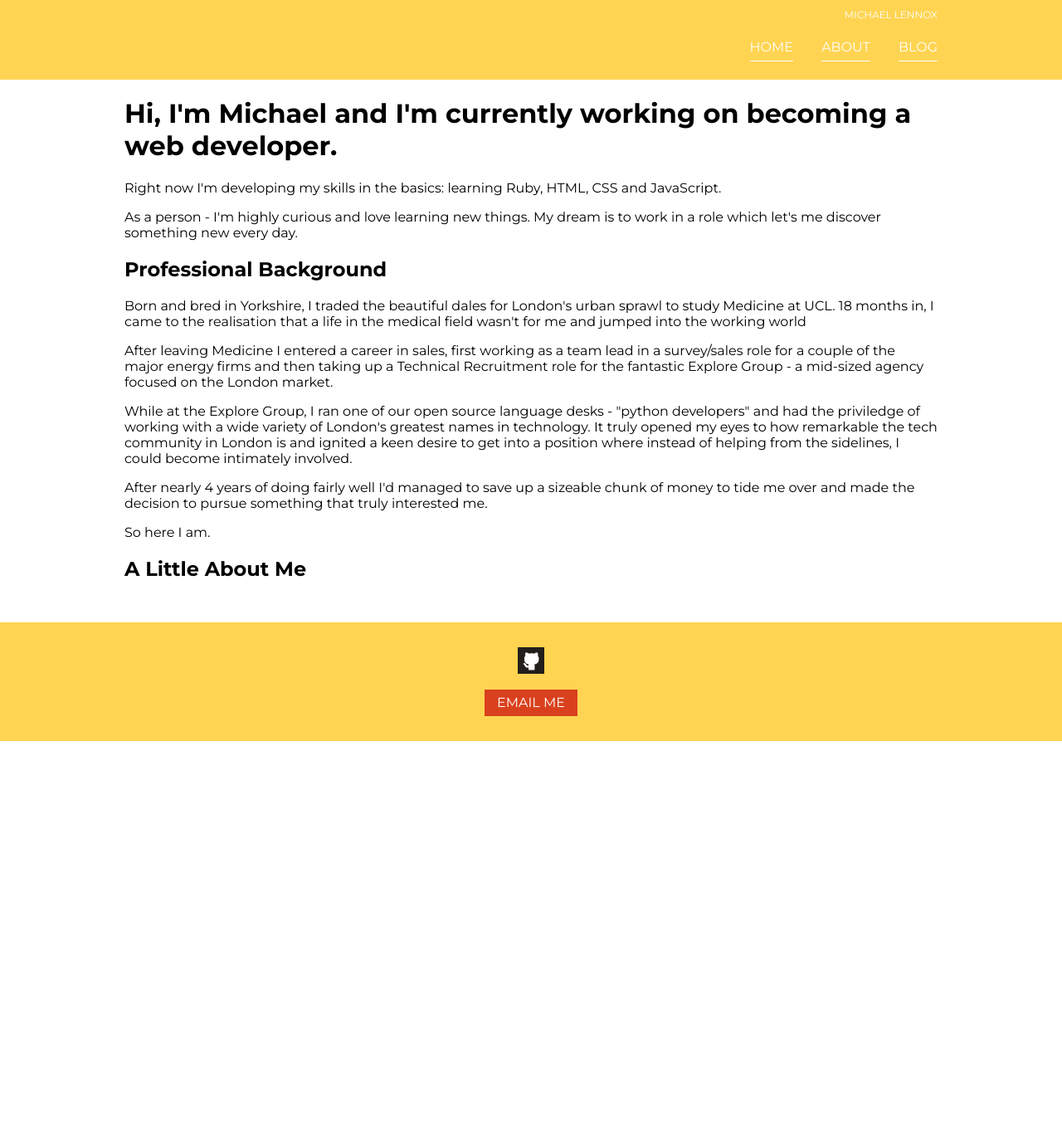
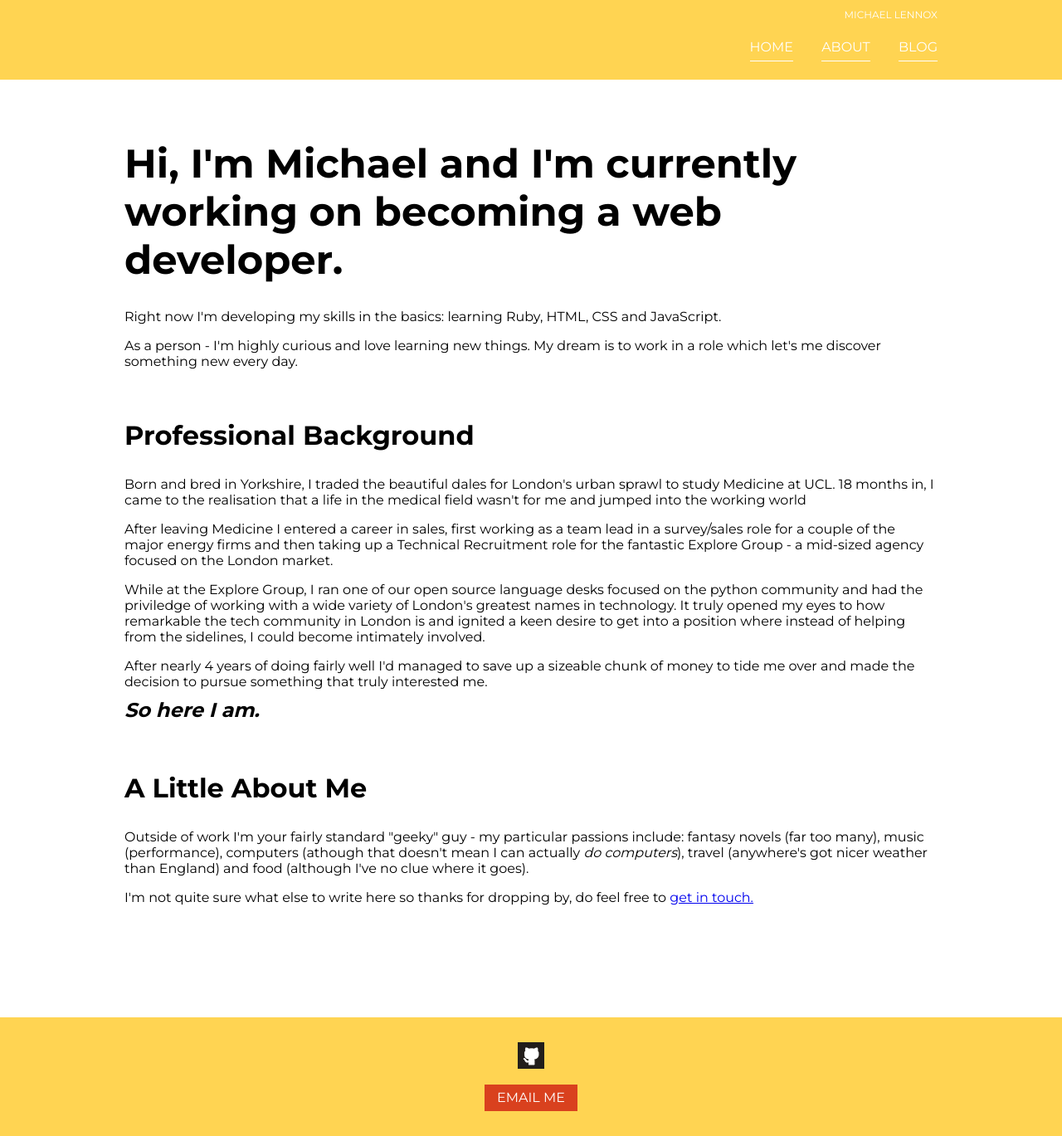
Before and after one commit to michaellennox/michaellennox.github.io, a Jekyll site: the page built from about/index.html, in a window 1280 px wide. Shown: the whole page at 83% size. Built offline with Jekyll 4.4.1, drawn with Linux system fonts in a browser that asks for light colours; nearby versions of some CDN libraries; before the commit the page ends 900 px from its top, so only the background shows below that.

Commit message:
about content done, basic styling done

```diff
--- a/about/index.html
+++ b/about/index.html
@@ -16,13 +16,14 @@ title: About Me
 
             <p>Born and bred in Yorkshire, I traded the beautiful dales for London's urban sprawl to study Medicine at UCL. 18 months in, I came to the realisation that a life in the medical field wasn't for me and jumped into the working world</p>
             <p>After leaving Medicine I entered a career in sales, first working as a team lead in a survey/sales role for a couple of the major energy firms and then taking up a Technical Recruitment role for the fantastic Explore Group - a mid-sized agency focused on the London market.</p>
-            <p>While at the Explore Group, I ran one of our open source language desks - "python developers" and had the priviledge of working with a wide variety of London's greatest names in technology. It truly opened my eyes to how remarkable the tech community in London is and ignited a keen desire to get into a position where instead of helping from the sidelines, I could become intimately involved.</p>
+            <p>While at the Explore Group, I ran one of our open source language desks focused on the python community and had the priviledge of working with a wide variety of London's greatest names in technology. It truly opened my eyes to how remarkable the tech community in London is and ignited a keen desire to get into a position where instead of helping from the sidelines, I could become intimately involved.</p>
             <p>After nearly 4 years of doing fairly well I'd managed to save up a sizeable chunk of money to tide me over and made the decision to pursue something that truly interested me.</p>
-            <p>So here I am.</p>
+            <em>So here I am.</em>
 
             <h2>A Little About Me</h2>
 
-            <p></p>
+            <p>Outside of work I'm your fairly standard "geeky" guy - my particular passions include: fantasy novels (far too many), music (performance), computers (athough that doesn't mean I can actually <i>do computers</i>), travel (anywhere's got nicer weather than England) and food (although I've no clue where it goes).</p>
+            <p>I'm not quite sure what else to write here so thanks for dropping by, do feel free to <a href="mailto:hello@michaellennox.me">get in touch.</a></p>
 
         </div>
     </div>
--- a/main.css
+++ b/main.css
@@ -18,7 +18,7 @@ body {
     padding: 0 10px;
 }
 
-/* includes/footer.html formatting */
+/* _includes/footer.html formatting */
 
 .footer {
     background-color: #ffd452;
@@ -64,7 +64,7 @@ body {
     color: #fff;
 }
 
-/* includes/nav.html formatting */
+/* _includes/nav.html formatting */
 
 .nav {
     background-color: #ffd452;
@@ -178,3 +178,38 @@ body {
     text-decoration: none;
     text-transform: uppercase;
 }
+
+/* about/index.html formatting */
+
+.wrapper-about {
+    padding-top: 40px;
+    padding-bottom: 50px;
+    margin-bottom: 75px;
+}
+
+.content-about {
+
+}
+
+.content-about h1 {
+    font-size: 48px;
+    margin-bottom: 30px;
+    font-weight: bold;
+}
+
+.content-about h2 {
+    font-weight: bold;
+    font-size: 32px;
+    margin: 60px 0 30px;
+}
+
+.content-about p {
+    font-size: 16px;
+    margin-bottom: 10px;
+}
+
+.content-about em {
+    text-align: center;
+    font-size: 24px;
+    font-weight: bold;
+}
```
